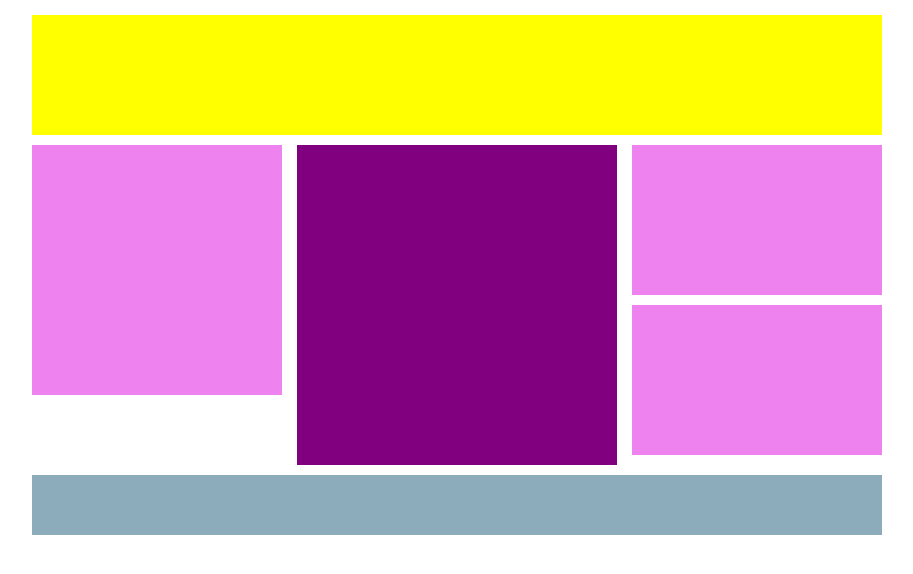
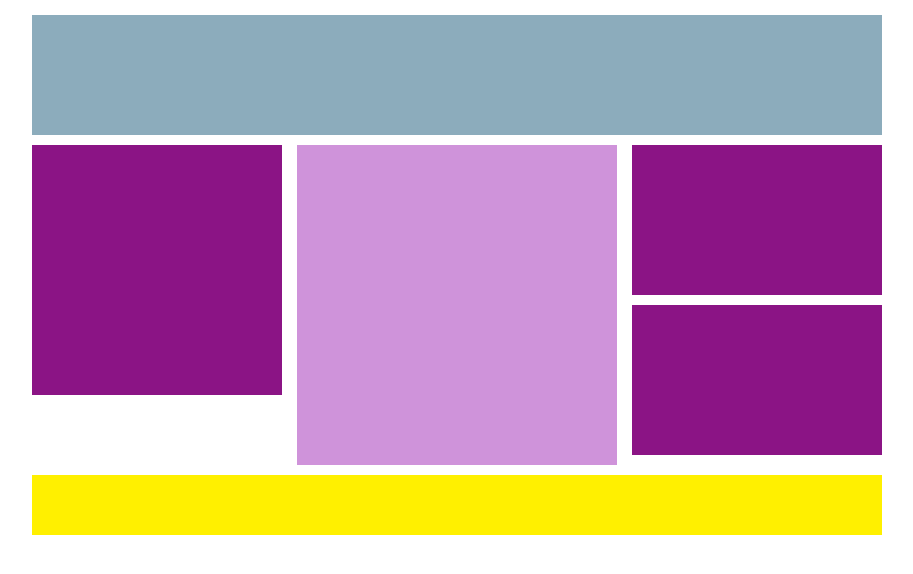
Before and after one commit to danielpellegrini/htmlcss-struttura-wp, a plain HTML site: page index.html in a window 1280 px wide. Shown: the whole page, without its empty margins (133-1046 px from the left). Drawn offline with Linux system fonts and the light colour scheme.

Commit message:
Completed

```diff
--- a/css/style.css
+++ b/css/style.css
@@ -15,7 +15,7 @@ main {
 header {
   width: 850px;
   height: 120px;
-  background-color: yellow;
+  background-color: #8CACBC;
   float: left;
   margin-bottom: 10px;
 }
@@ -29,14 +29,14 @@ header {
 .left {
   width: 250px;
   height: 250px;
-  background-color: violet;
+  background-color: #8B1485;
   float: left;
 }
 
 .center {
   width: 320px;
   height: 320px;
-  background-color: purple;
+  background-color: #CF93DA;
   float: left;
   margin: 0 15px 10px;
 }
@@ -44,7 +44,7 @@ header {
 .right {
   width: 250px;
   height: 150px;
-  background-color: violet;
+  background-color: #8B1485;
   float: left;
   margin-bottom: 10px;
 }
@@ -52,7 +52,7 @@ header {
 footer {
   width: 850px;
   height: 60px;
-  background-color: #8CACBC;
+  background-color: #FFF000;
   float: left;
   margin-bottom: 10px;
 }
```
